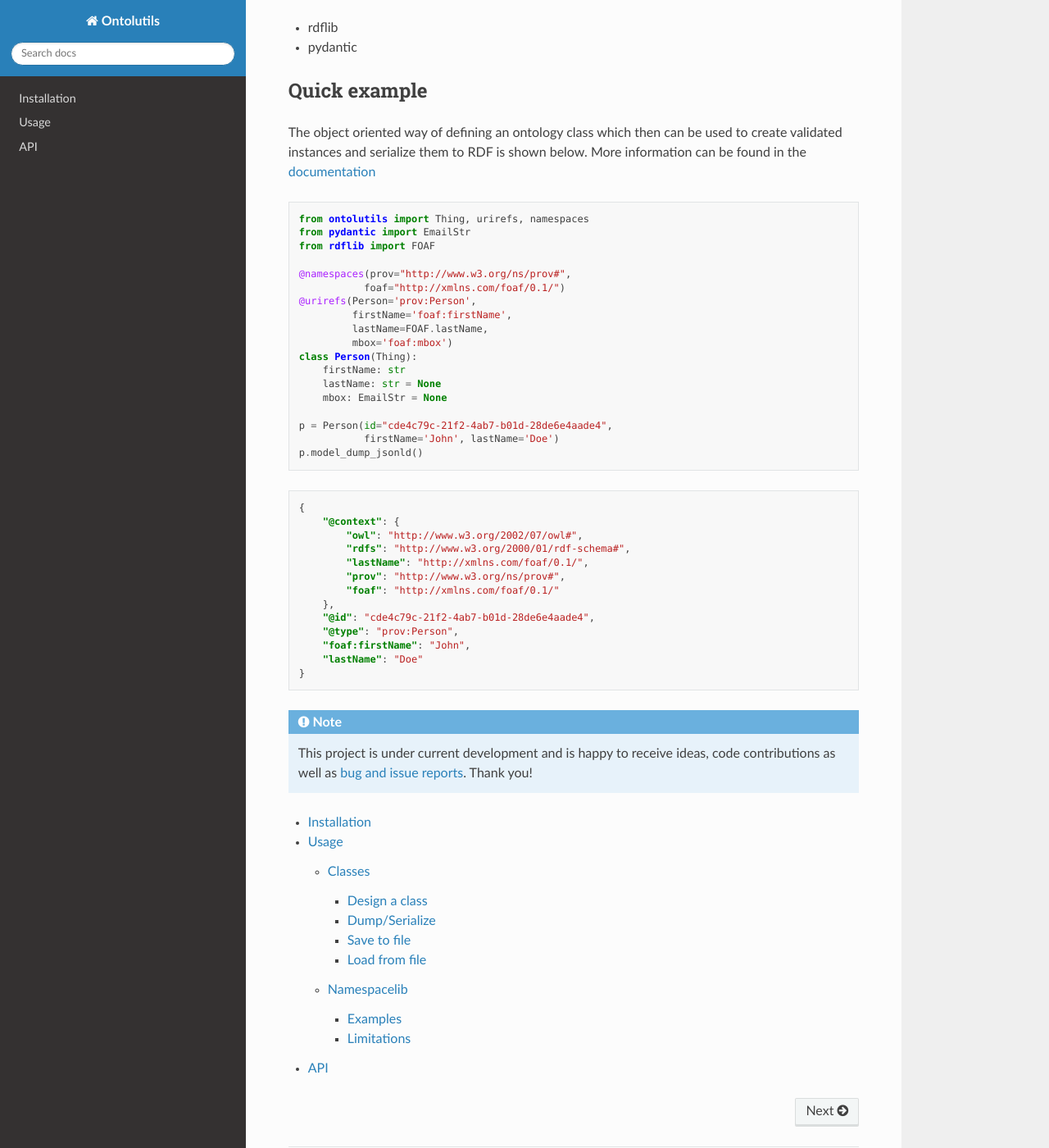
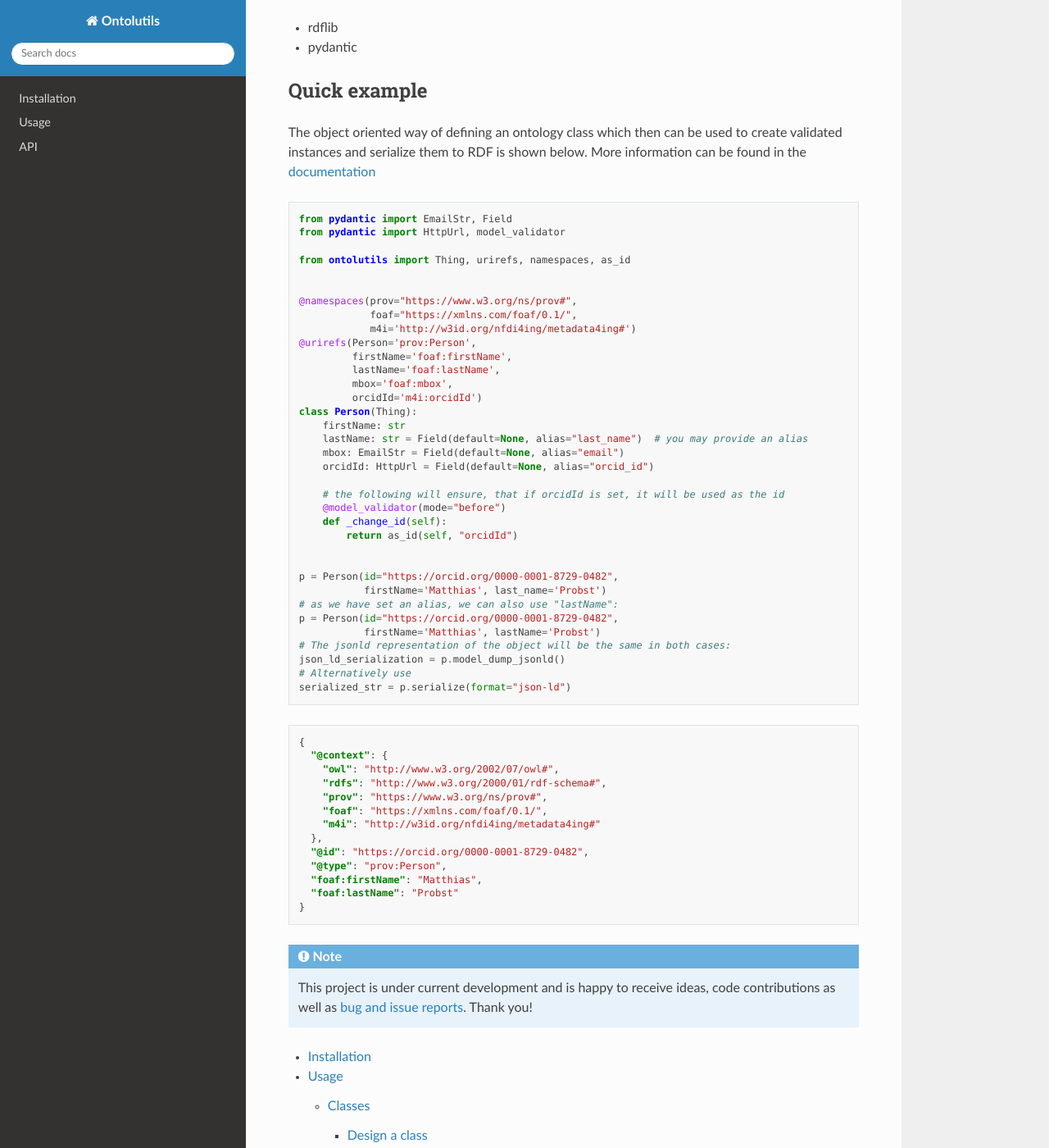
Before and after one commit to matthiasprobst/ontology-utils, a Sphinx documentation site: the page built from docs/index.rst, in a window 1280 px wide and 1400 px high, scrolled down 349 px. Shown: the whole window at 82% size. Built offline with Sphinx 7.4.7 and the Read the Docs theme 3.1.0, drawn with Linux system fonts in a browser that asks for light colours.

Commit message:
bugfix data properties hdf5 ontology
also update docs and readme

```diff
--- a/codemeta.json
+++ b/codemeta.json
@@ -4,7 +4,7 @@
     "license": "https://spdx.org/licenses/MIT",
     "codeRepository": "git+https://github.com/matthiasprobst/ontology-utils",
     "name": "ontolutils",
-    "version": "0.13.1",
+    "version": "0.13.2",
     "description": "Utility library for the work with ontologies.",
     "programmingLanguage": [
         "Python 3",
--- a/docs/index.rst
+++ b/docs/index.rst
@@ -23,39 +23,56 @@ serialize them to RDF is shown below. More information can be found in the :doc:
 
 .. code-block:: python
 
-    from ontolutils import Thing, urirefs, namespaces
-    from pydantic import EmailStr
-    from rdflib import FOAF
+    from pydantic import EmailStr, Field
+    from pydantic import HttpUrl, model_validator
 
-    @namespaces(prov="http://www.w3.org/ns/prov#",
-               foaf="http://xmlns.com/foaf/0.1/")
+    from ontolutils import Thing, urirefs, namespaces, as_id
+
+
+    @namespaces(prov="https://www.w3.org/ns/prov#",
+                foaf="https://xmlns.com/foaf/0.1/",
+                m4i='http://w3id.org/nfdi4ing/metadata4ing#')
     @urirefs(Person='prov:Person',
              firstName='foaf:firstName',
-             lastName=FOAF.lastName,
-             mbox='foaf:mbox')
+             lastName='foaf:lastName',
+             mbox='foaf:mbox',
+             orcidId='m4i:orcidId')
     class Person(Thing):
         firstName: str
-        lastName: str = None
-        mbox: EmailStr = None
+        lastName: str = Field(default=None, alias="last_name")  # you may provide an alias
+        mbox: EmailStr = Field(default=None, alias="email")
+        orcidId: HttpUrl = Field(default=None, alias="orcid_id")
 
-    p = Person(id="cde4c79c-21f2-4ab7-b01d-28de6e4aade4",
-               firstName='John', lastName='Doe')
-    p.model_dump_jsonld()
+        # the following will ensure, that if orcidId is set, it will be used as the id
+        @model_validator(mode="before")
+        def _change_id(self):
+            return as_id(self, "orcidId")
+
+
+    p = Person(id="https://orcid.org/0000-0001-8729-0482",
+               firstName='Matthias', last_name='Probst')
+    # as we have set an alias, we can also use "lastName":
+    p = Person(id="https://orcid.org/0000-0001-8729-0482",
+               firstName='Matthias', lastName='Probst')
+    # The jsonld representation of the object will be the same in both cases:
+    json_ld_serialization = p.model_dump_jsonld()
+    # Alternatively use
+    serialized_str = p.serialize(format="json-ld")
 
 .. code-block:: json
 
     {
-        "@context": {
-            "owl": "http://www.w3.org/2002/07/owl#",
-            "rdfs": "http://www.w3.org/2000/01/rdf-schema#",
-            "lastName": "http://xmlns.com/foaf/0.1/",
-            "prov": "http://www.w3.org/ns/prov#",
-            "foaf": "http://xmlns.com/foaf/0.1/"
-        },
-        "@id": "cde4c79c-21f2-4ab7-b01d-28de6e4aade4",
-        "@type": "prov:Person",
-        "foaf:firstName": "John",
-        "lastName": "Doe"
+      "@context": {
+        "owl": "http://www.w3.org/2002/07/owl#",
+        "rdfs": "http://www.w3.org/2000/01/rdf-schema#",
+        "prov": "https://www.w3.org/ns/prov#",
+        "foaf": "https://xmlns.com/foaf/0.1/",
+        "m4i": "http://w3id.org/nfdi4ing/metadata4ing#"
+      },
+      "@id": "https://orcid.org/0000-0001-8729-0482",
+      "@type": "prov:Person",
+      "foaf:firstName": "Matthias",
+      "foaf:lastName": "Probst"
     }
 
 
--- a/docs/userguide/namespacelib.rst
+++ b/docs/userguide/namespacelib.rst
@@ -13,7 +13,7 @@ Available namespaces:
 - `QUDT_UNIT`: The `QUDT <https://qudt.org/>`_ ontology for units of measure.
 - `QUDT_QUANTITY`: The `QUDT <https://qudt.org/>`_ ontology for quantities.
 - `M4I`: `The M4I ontology <https://nfdi4ing.pages.rwth-aachen.de/metadata4ing/metadata4ing/>`_
-- `PIVMETA`: The PIVMeta `ontology for particle image velocimetry <https://matthiasprobst.github.io/pivmeta/>`_.
+- `HDF5`: `The HDF5 ontology <http://purl.allotrope.org/ontologies/hdf5/1.8#>`_
 - `SCHEMA`: The `schema.org ontology <https://schema.org/>`_.
 - `CODEMETA`: The `codemeta ontology <https://codemeta.github.io/>`_.
 - `OBO`: The `Open Biological and Biomedical Ontologies <http://www.obofoundry.org/>`_.
--- a/setup.cfg
+++ b/setup.cfg
@@ -1,6 +1,6 @@
 [metadata]
 name = ontolutils
-version = 0.13.1
+version = 0.13.2
 author = Matthias Probst
 author_email = matthias.probst@kit.edu
 description = Utility library for the work with ontologies.
```
Also changed, not shown: CHANGELOG.md (+4 -1 lines), README.md (+22 -7 lines), 6 other files.
